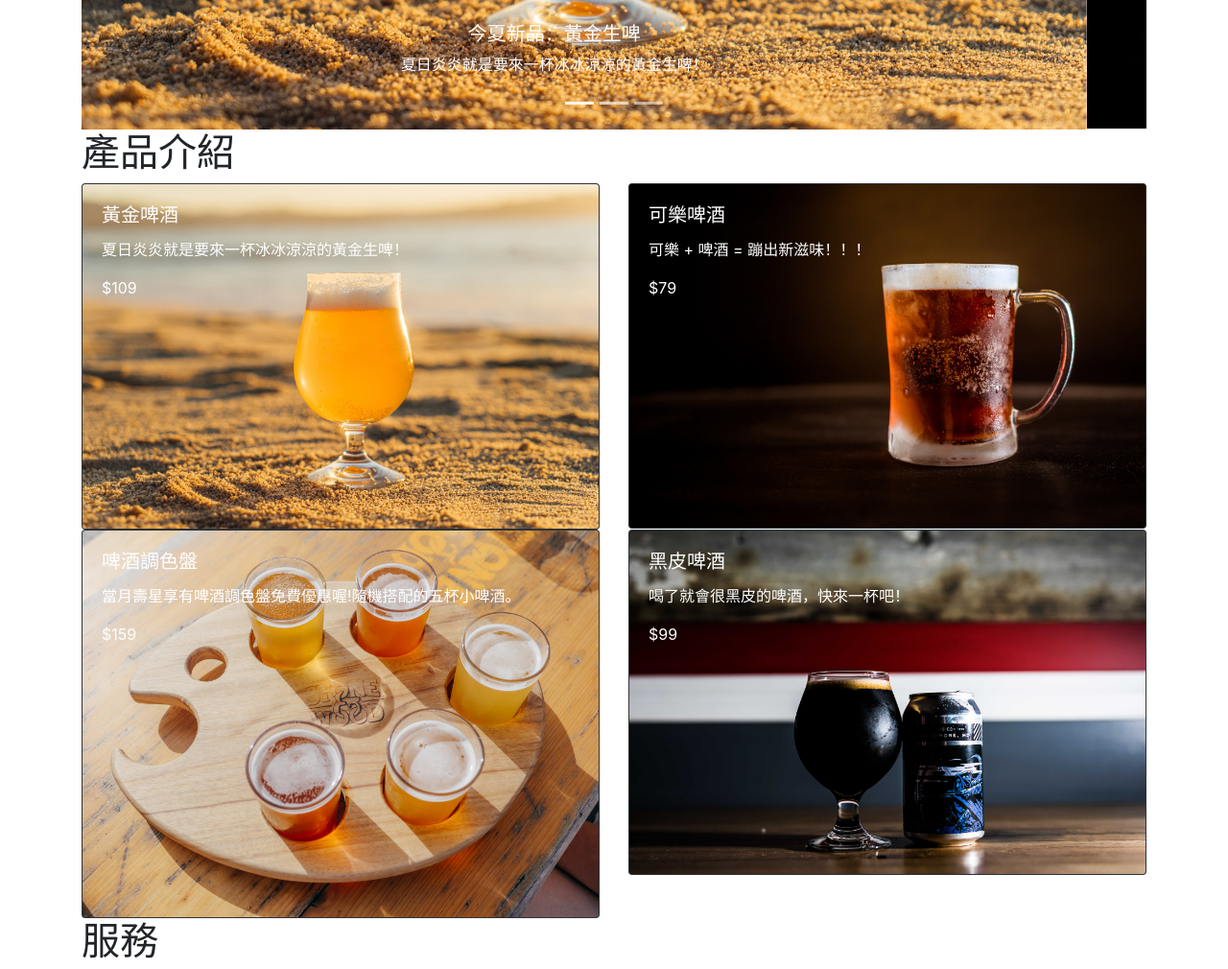
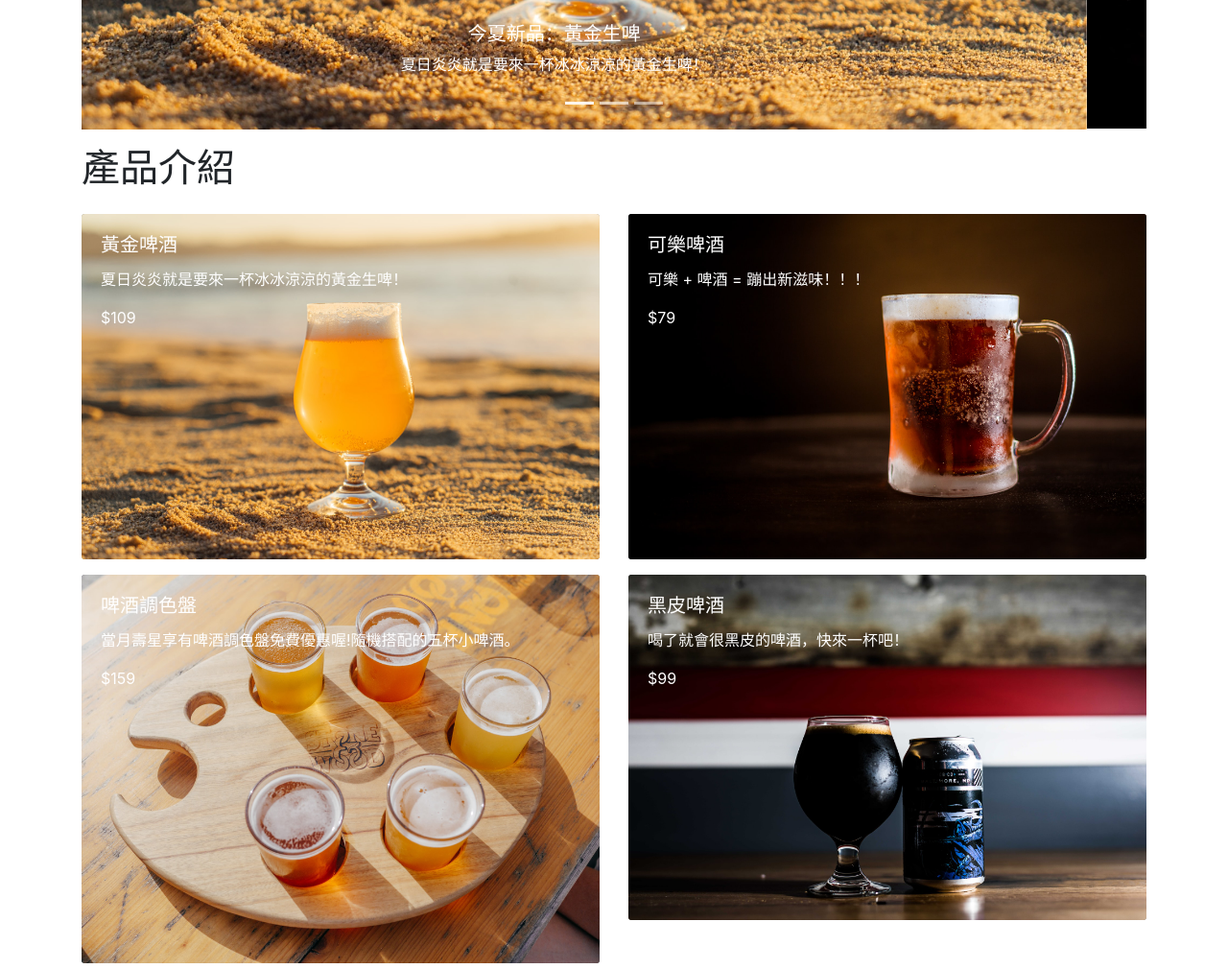
Before and after one commit to KID421/Web_HC_TC_Bootstrap_Beer, a plain HTML site: page index.html in a window 1280 px wide. Shown: the part 662-1672 px from the top of the page at 96% size. Drawn offline with nearby package versions, Linux system fonts and the light colour scheme.

Commit message:
添加樣式

```diff
--- a/index.html
+++ b/index.html
@@ -76,11 +76,11 @@
         </div>
 
         <!-- 產品介紹 -->
-        <h1>產品介紹</h1>
+        <h1 class="py-3">產品介紹</h1>
         <!-- 手機：12，平板：6 -->
         <div class="row">
-            <div class="col-sm-12 col-md-6">
-                <div class="card bg-dark text-white">
+            <div class="col-sm-12 col-md-6 mb-3">
+                <div class="card bg-dark text-white border-0">
                     <img src="./img/beer1.jpg" class="card-img" alt="...">
                     <div class="card-img-overlay">
                         <h5 class="card-title">黃金啤酒</h5>
@@ -89,8 +89,8 @@
                     </div>
                 </div>
             </div>
-            <div class="col-sm-12 col-md-6">
-                <div class="card bg-dark text-white">
+            <div class="col-sm-12 col-md-6 mb-3">
+                <div class="card bg-dark text-white border-0">
                     <img src="./img/beer2.jpg" class="card-img" alt="...">
                     <div class="card-img-overlay">
                         <h5 class="card-title">可樂啤酒</h5>
@@ -99,8 +99,8 @@
                     </div>
                 </div>
             </div>
-            <div class="col-sm-12 col-md-6">
-                <div class="card bg-dark text-white">
+            <div class="col-sm-12 col-md-6 mb-3">
+                <div class="card bg-dark text-white border-0">
                     <img src="./img/beer3.jpg" class="card-img" alt="...">
                     <div class="card-img-overlay">
                         <h5 class="card-title">啤酒調色盤</h5>
@@ -109,8 +109,8 @@
                     </div>
                 </div>
             </div>
-            <div class="col-sm-12 col-md-6">
-                <div class="card bg-dark text-white">
+            <div class="col-sm-12 col-md-6 mb-3">
+                <div class="card bg-dark text-white border-0">
                     <img src="./img/beer4.jpg" class="card-img" alt="...">
                     <div class="card-img-overlay">
                         <h5 class="card-title">黑皮啤酒</h5>
@@ -122,7 +122,7 @@
         </div>
 
         <!-- 服務 -->
-        <h1>服務</h1>
+        <h1 class="py-3">服務</h1>
 
         <div class="row">
             <div class="col-sm-12 col-md-4">
@@ -156,7 +156,7 @@
 
 
         <!-- 聯絡我們 -->
-        <h1>聯絡我們</h1>
+        <h1 class="py-3">聯絡我們</h1>
 
         <form>
             <div class="form-group row">
@@ -183,6 +183,13 @@
                 </div>
             </div>
         </form>
+        <!-- 地圖 -->
+        <iframe class="w-100" src="https://www.google.com/maps/embed?pb=!1m18!1m12!1m3!1d3640.658140177829!2d120.68334131538943!3d24.148640979361932!2m3!1f0!2f0!3f0!3m2!1i1024!2i768!4f13.1!3m3!1m2!1s0x34693d68fe76583d%3A0x4ae16754ccc83ff5!2z5rC05Yip5aSn5qiT!5e0!3m2!1szh-TW!2stw!4v1592122109946!5m2!1szh-TW!2stw" width="800" height="350" frameborder="0" style="border:0;" allowfullscreen="" aria-hidden="false" tabindex="0"></iframe>
+
+        <!-- 頁尾 -->
+        <footer class="text-center py-5 text-black-50">
+            &copy; KID 啤酒專賣店 2020. All Right Reserver.
+        </footer>
     </div>
 
     <script src="https://code.jquery.com/jquery-3.5.1.slim.min.js"
```
